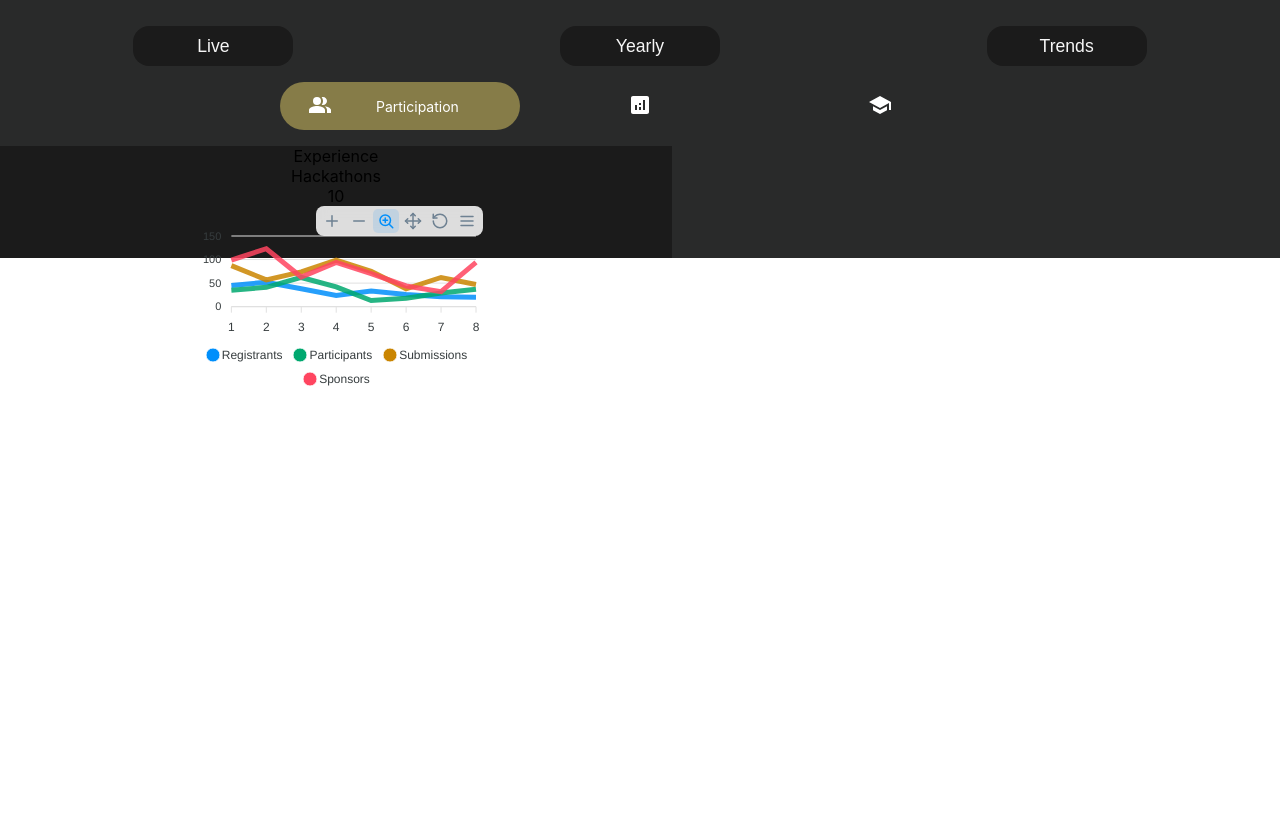
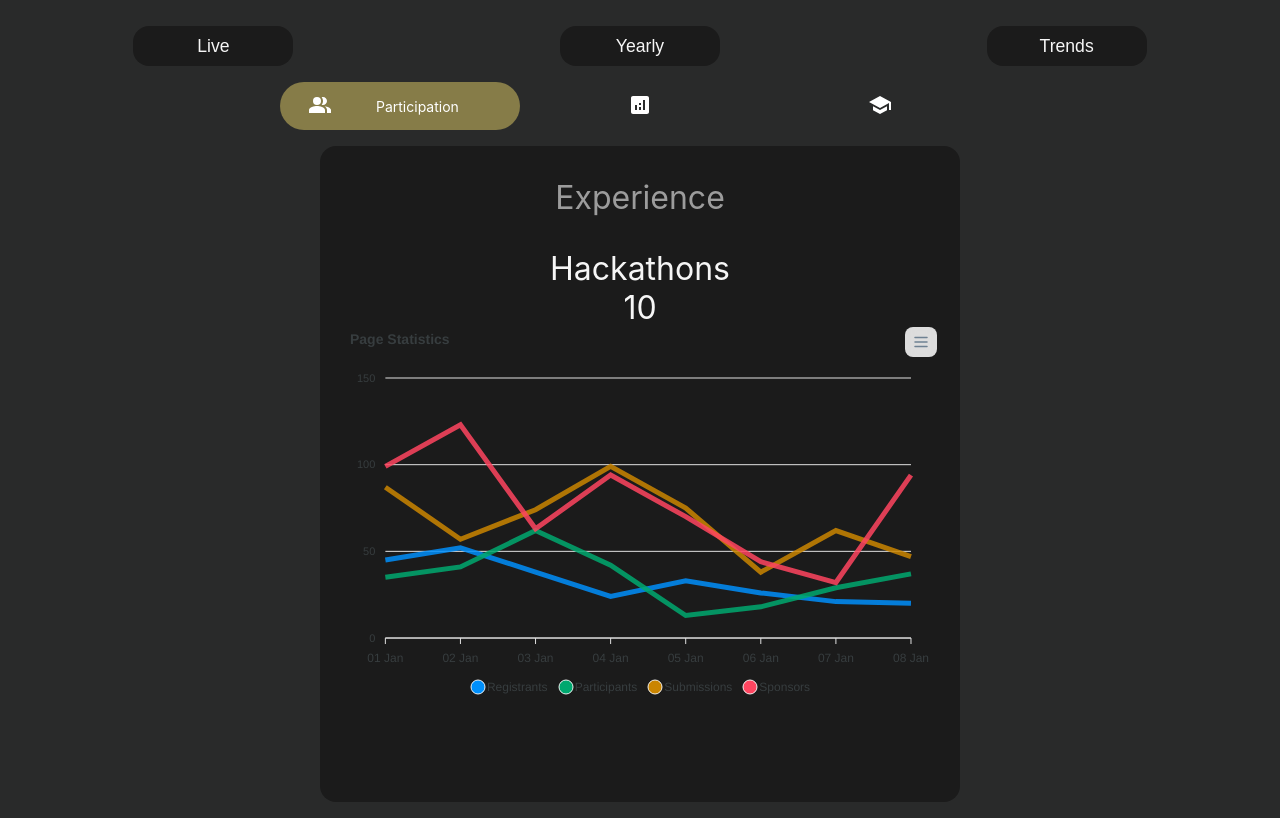
Before and after one commit to nishilfaldu/react-dashboard, a React (Create React App) app: page /trends in a window 1280 px wide. Built offline with nearby package versions, Linux system fonts and the light colour scheme.

Commit message:
corrected options mistake

```diff
--- a/src/components/cards/charts/LineChartCard.js
+++ b/src/components/cards/charts/LineChartCard.js
@@ -32,22 +32,18 @@ const LineChartCard = function(props){
                 data: [99, 123, 63, 94, 70, 44, 32, 94]
             }
         ],
-        options: {
           chart: {
             height: 350,
             type: 'line',
             zoom: {
               enabled: false
             },
+          },
           dataLabels: {
             enabled: false
           },
-                stroke: {
-                    width: [5, 7, 5],
-                    curve: 'straight',
-                },
           title: {
-                    text: 'RevolutionUC Statistics',
+            text: 'Page Statistics',
             align: 'left'
           },
           legend: {
@@ -61,19 +57,15 @@ const LineChartCard = function(props){
               sizeOffset: 6
             }
           },
-                grid: {
-                    row: {
-                      colors: ['#f3f3f3', 'transparent'], // takes an array which will be repeated on columns
-                      opacity: 0.5
+          xaxis: {
+            categories: ['01 Jan', '02 Jan', '03 Jan', '04 Jan', '05 Jan', '06 Jan', '07 Jan', '08 Jan', '09 Jan',
+              '10 Jan', '11 Jan', '12 Jan'
+            ],
           },
-                },
-                xaxis: {
-                    categories: ['2014', '2015', '2016', '2017', '2018', '2019', '2020', '2021'],
-                  }
-                },
-            }
-        }
-    );
+        //   grid: {
+        //     borderColor: '#f1f1f1',
+        //   }
+    });
 
     return(
         <div>
@@ -83,7 +75,7 @@ const LineChartCard = function(props){
                     <br></br>
                     {props.cardValue}
                     <ChartDiv>
-                        <Chart options={options} series={options.series} type="line" height="auto" width="100%"/>
+                        <Chart options={options} series={options.series} height="auto" width="200%"/>
                     </ChartDiv>
                 </SimpleCard>
             </ThemeProvider>
--- a/src/components/dashboards/TrendsDashboard.js
+++ b/src/components/dashboards/TrendsDashboard.js
@@ -1,10 +1,19 @@
 import React from 'react';
 import LineChartCard from '../cards/charts/LineChartCard';
+import styled from 'styled-components';
+
+const StyledRow = styled.div`
+    display: flex;
+    justify-content: space-evenly;
+    padding-bottom: 1rem;
+`
 
 const TrendsDashboard = function(){
     return(
         <div>
-            <LineChartCard cardTitle='Experience' cardLabel='Hackathons' cardValue='10'></LineChartCard>
+            <StyledRow>
+                <LineChartCard cardTitle='Experience' cardLabel='Hackathons' cardValue='10'></LineChartCard>
+            </StyledRow>
         </div>
     );
 }
--- a/src/components/themes/propLineChart.js
+++ b/src/components/themes/propLineChart.js
@@ -12,26 +12,20 @@ export default {
   fontFamily: "Poppins",
 
   // Properties of a Card
-    cardHeight: "7rem",
-    cardWidth: "42rem",
-    cardBorderRadius: "1rem",
+  cardHeight: "41rem",
+  cardWidth: "40rem",
+  borderRadius: "1rem",
   colorCardBackground: "#1B1B1B",
 
-    // Properties of Card Label
-    cardLabelFontSize: "1.2rem",
-    cardLabelColor: colorTitle,
-    cardLabelPaddingLeft: "2rem",
-    // cardTitlePaddingTop: "2rem",
-    // cardTitlePaddingRight: "2rem",
-    // cardTitlePaddingBottom: "2rem",
-    // cardTitlePaddingLeft: "2rem",
+  // Properties of Card Title
+  cardTitleFontSize: "2rem",
+  cardTitlePaddingTop: "2rem",
+  cardTitlePaddingRight: "2rem",
+  cardTitlePaddingBottom: "2rem",
+  cardTitlePaddingLeft: "2rem",
+  colorTitle: colorTitle,
 
-    // Properties of Card Value
-    cardValueColor: colorContent,
-    cardValueFontSize: "2rem",
-
-    // Span of colored circle
-    coloredSpanWidth: "1rem",
-    coloredSpanHeight: "1rem",
-    coloredSpanBorderRadius: "50%",
+  // Properties of Card Content (Text other than title)
+  cardContentFontSize: "2em",
+  colorContent: colorContent,
 };
```
Lines whose indentation alone changed are shown as unchanged.
